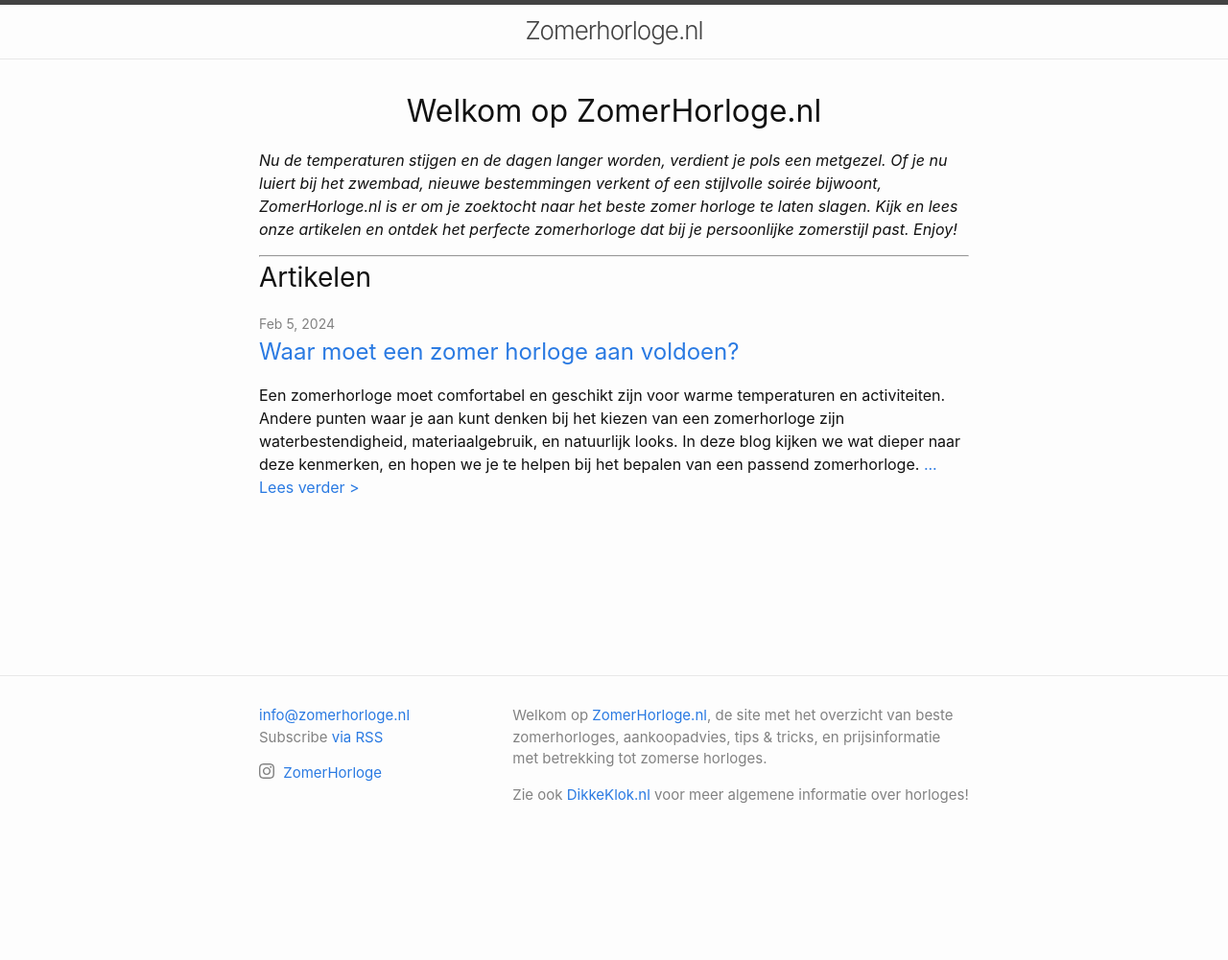
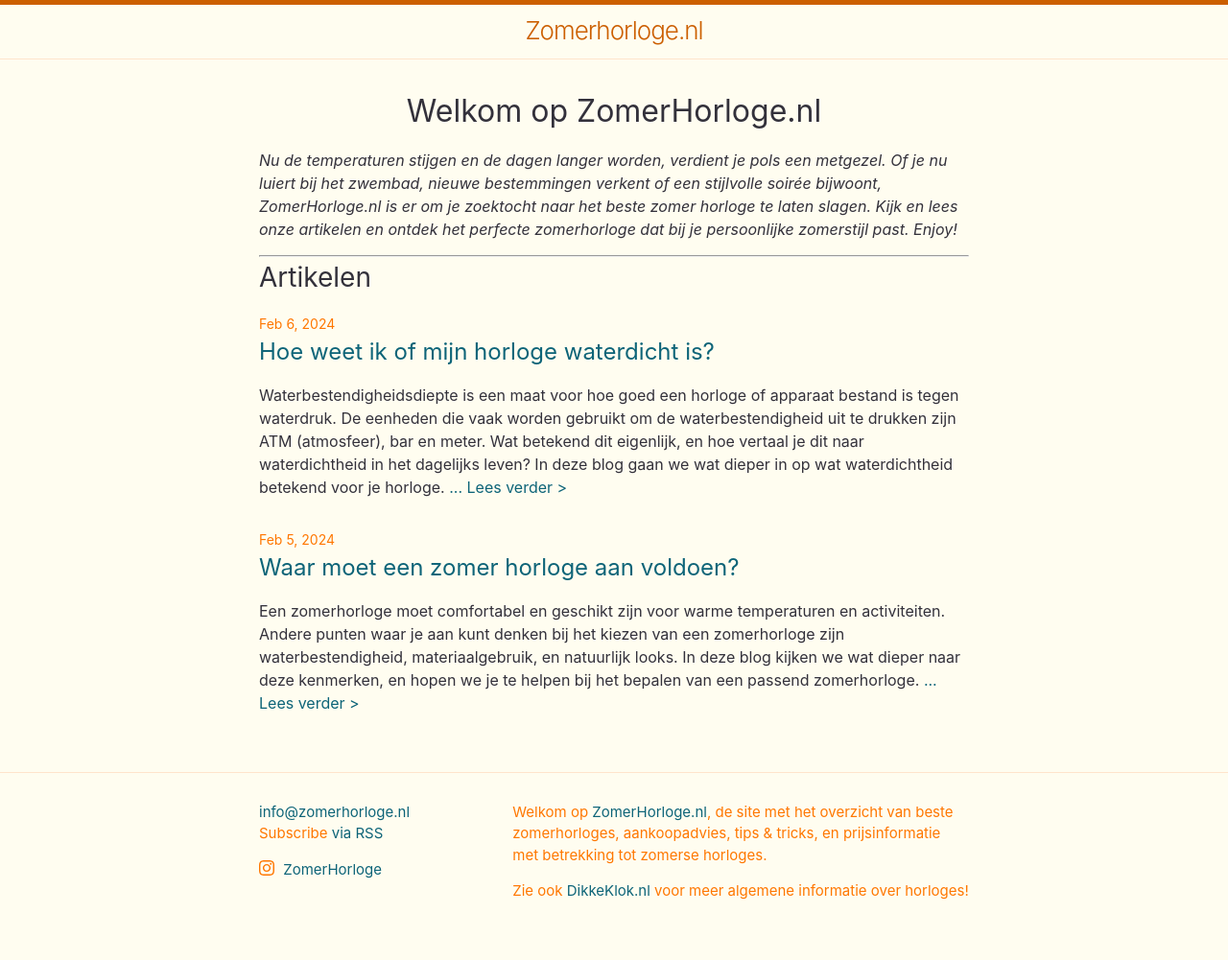
Before and after one commit to Dikkeklok/zomerhorloge, a Jekyll site: the page built from index.md, in a window 1280 px wide. Shown: the whole page at 96% size. Built offline with Jekyll 4.4.1, drawn with Linux system fonts in a browser that asks for light colours; before the commit the page ends 900 px from its top, so only the background shows below that; part of the change alters nothing that is shown.

Commit message:
waterdepth post

```diff
--- /dev/null
+++ b/_posts/2024-02-07-zomer-horloge-waterdicht.md
@@ -0,0 +1,46 @@
+---
+layout: post
+title:  "Hoe weet ik of mijn horloge waterdicht is?"
+date:   2024-02-06 19:31:15 +0200
+description: ATM, Bar, Meters? Wat betekend dit voor de waterdichtheid van je horloge? Deze tips helpen bij het bepalen van de waterdichtheid en of je wel kunt zwemmen, douchen, of onder water kan met je horloge.
+---
+Waterbestendigheidsdiepte is een maat voor hoe goed een horloge of apparaat bestand is tegen waterdruk. De eenheden die vaak worden gebruikt om de waterbestendigheid uit te drukken zijn ATM (atmosfeer), bar en meter. Wat betekend dit eigenlijk, en hoe vertaal je dit naar waterdichtheid in het dagelijks leven? In deze blog gaan we wat dieper in op wat waterdichtheid betekend voor je horloge.
+
+## Dieptemeting aflezen
+
+1. **ATM (atmosfeer)**: Een atmosfeer is een drukeenheid die ongeveer gelijk is aan de gemiddelde atmosferische druk op zeeniveau op aarde. Eén ATM is ongeveer 1,01325 bar. Wanneer de waterbestendigheid van een horloge wordt aangegeven in ATM, geeft dit aan tot welke diepte het horloge bestand is tegen waterdruk. 3 ATM betekent bijvoorbeeld dat het horloge bestand is tegen een druk die overeenkomt met een onderdompeling tot 30 meter onder water.
+
+2. **Bar**: De bar is een andere eenheid van druk. Eén bar is gelijk aan 100.000 Pascal (Pa) of 100 kilopascal (kPa). In de context van waterbestendigheid kan een horloge met een barwaarde van 5 bar een druk weerstaan die overeenkomt met een onderdompeling in water tot 50 meter.
+
+3. **Meters**: Waterbestendigheid kan ook direct worden uitgedrukt in meters. Deze meting geeft de diepte aan tot waar het apparaat kan worden ondergedompeld zonder dat er water binnenkomt. Een horloge met een waterdichtheid van 50 meter kan bijvoorbeeld tot 50 meter onder water.
+
+Het is belangrijk op te merken dat deze waterbestendigheidsklassen niet aangeven tot welke diepte het horloge veilig kan worden meegenomen tijdens het zwemmen of duiken. Ze geven de statische druk weer en bij dynamische wateractiviteiten zijn er extra factoren zoals waterbeweging en temperatuur.
+
+Meestal staat op het horloge zelf, op de wijzerplaat of op de achterkant, tot welke diepte het horloge kan.
+
+In het kort:
+> Het aantal meters geeft aan hoeveel meter waterdruk het horloge aan moet kunnen. Het getal in ATM en Bar kun je maal 10 doen om een vergelijkbare waarde in meters te krijgen.
+
+## Maar wat betekend ATM, Bar, of meters in dagelijks gebruik?
+Horloges worden meestal verkocht met een waterdichtheidsrating. Bij aanschaf kan je dus snel bepalen hoe waterdicht een horloge is. In het dagelijks gebruik kan dit vertaald worden als volgt:
+
+| Waterdichtheid | Betekenis |
+|---|---|
+| 30 meters / 3 ATM / 3 BAR | Lage directe waterdichtheid. Dragen bij handen wassen kan geen kwaad, maar neem het horloge niet mee de douche in. |
+| 50 meters / 5 ATM / 5 BAR | Geschikt om mee te douchen of af te spoelen indien het horloge vuil is geworden. |
+| 100 meters / 10 ATM / 10 BAR | Geschikt om mee te zwemmen en snorkelen. Simpele watersporten moeten geen probleem zijn. |
+| 200 meters / 20 ATM / 20 BAR | Geschikt voor serieus duiken. |
+
+Deze druk wordt bepaald doormiddel van een compressietest. De aanname hierbij is wel dat het horloge goed dicht zit (dus bijvoorbeeld niet dat je onder water de tijd gaat verzetten), en dat het horloge vrij is van beschadigingen.
+
+**Zorg er dus in alle gevallen dat het horloge in aanraking kan komen met water voor dat de kroon van het horloge goed dicht zit.**
+
+## Ouderdom, gebruik, beweging
+De waterdichtheid van een horloge kan in de loop van de tijd worden beïnvloed door verschillende factoren die verband houden met veroudering en slijtage.
+
+Horloges zijn voorzien van rubberen of siliconen afdichtingen en pakkingen die water buiten moeten houden. Deze zitten tussen de horlogekast en de kroon, het glas, en achterdeksel. Na verloop van tijd kunnen deze materialen slijten, uitdrogen of vervormen. Dit kan als gevolg van normaal gebruik, temperatuurveranderingen en blootstelling aan elementen. Op het moment dat de pakkingen niet meer goed zijn kan dit leiden tot verminderde afdichting en dus verminderde waterdichtheid.
+
+Harde schokken en stoten kunnen ook impact hebben op de waterdichtheid van een horloge. Dit is vooral het geval als het horloge tijdens activiteiten met veel impact wordt gedragen. Mochten er bijvoorbeeld krassen, deuken of andere beschadigingen op het horloge komen dan kan dit de integriteit van de behuizing aantasten. Ook zal een kras/scheur in het horlogeglas er voor kunnen zorgen dat het horloge niet meer waterdicht is.
+
+## Conclusie
+Volg altijd de richtlijnen van de fabrikant en zorg ervoor dat je horloge geschikt is voor de specifieke wateractiviteiten die je van plan bent uit te voeren. Bovendien kunnen na verloop van tijd factoren zoals verouderende afdichtingen en pakkingen de waterbestendigheid van een horloge beïnvloeden, dus [_**regelmatig onderhoud**_](https://dikkeklok.nl/algemeen/onderhoud-automatisch-horloge) wordt aanbevolen. Voor de zomer zit je met een horloge van 100 meter/10 ATM/10 Bar waterdichtheid altijd goed.
--- a/_sass/minima.scss
+++ b/_sass/minima.scss
@@ -10,13 +10,14 @@ $base-line-height: 1.5 !default;
 
 $spacing-unit:     30px !default;
 
-$text-color:       #111 !default;
-$background-color: #fdfdfd !default;
-$brand-color:      #2a7ae2 !default;
+// https://palettes.shecodes.io/palettes/1410
+$text-color:       #33313b !default;
+$background-color: #fffdf0 !default;
+$brand-color:      #0d6478 !default;
 
-$grey-color:       #828282 !default;
+$grey-color:       #ff7700 !default;
 $grey-color-light: lighten($grey-color, 40%) !default;
-$grey-color-dark:  darken($grey-color, 25%) !default;
+$grey-color-dark:  darken($grey-color, 10%) !default;
 
 $table-text-align: left !default;
 
```
